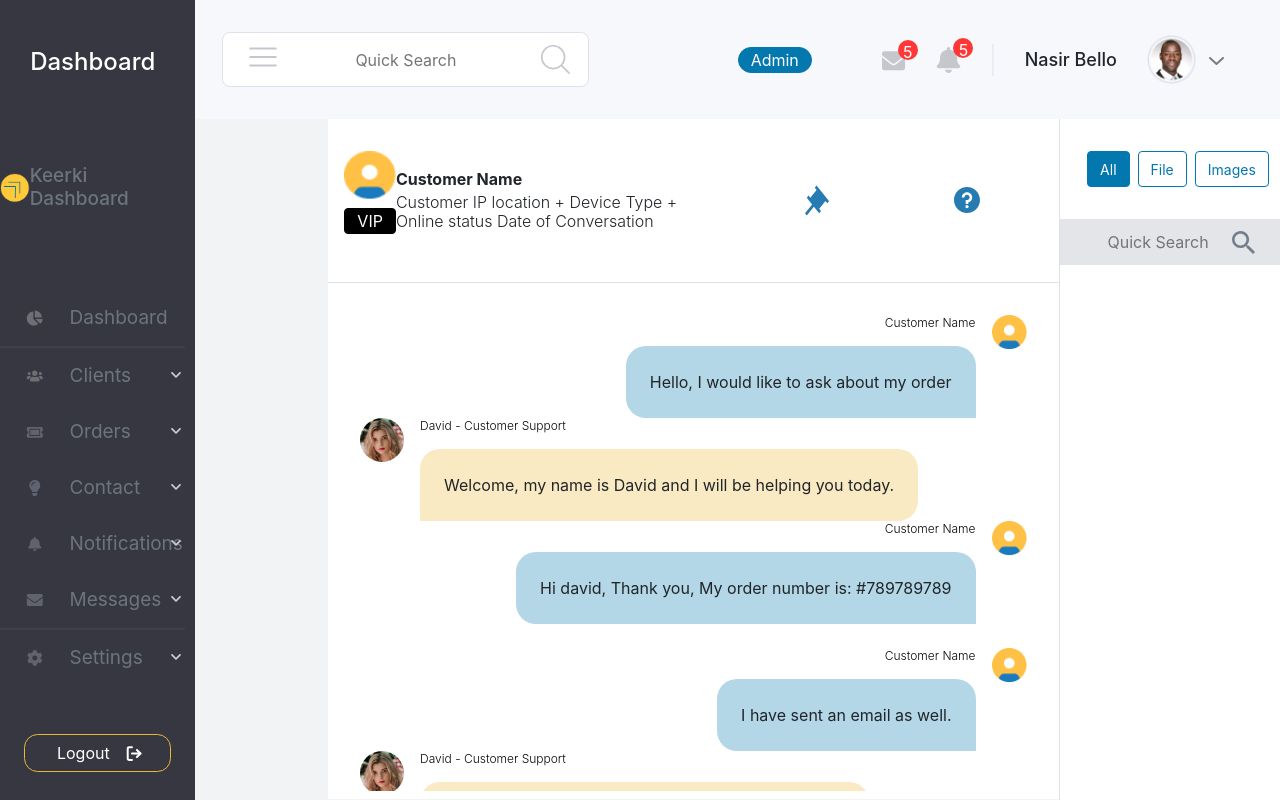
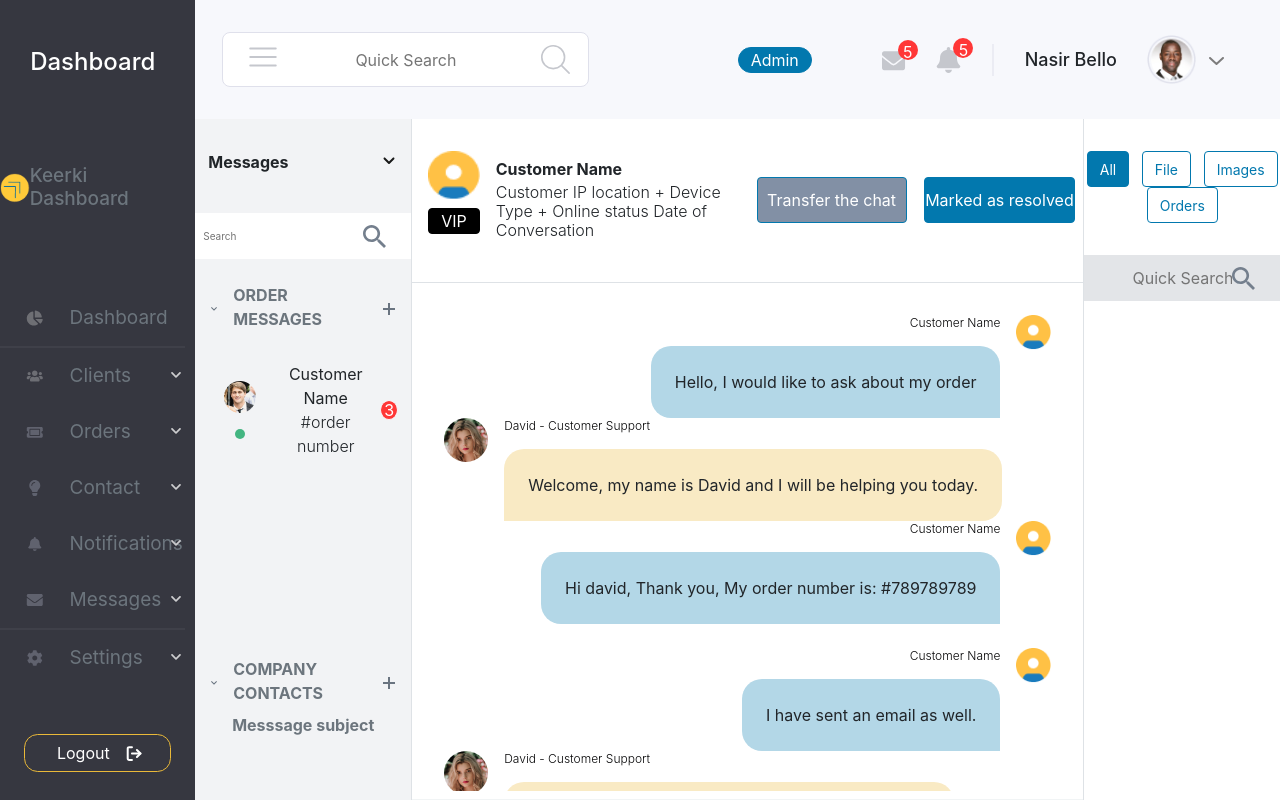
Before and after one commit to i-afaqrashid/keerki, a Vue app: page /admin/dashboard/inbox in a window 1280 px wide. Shown: the top 800 px of the page. Built offline with nearby package versions, Linux system fonts and the light colour scheme.

Commit message:
messages complete

```diff
--- a/src/components/admin/adminInbox.vue
+++ b/src/components/admin/adminInbox.vue
@@ -1,13 +1,153 @@
 <template>
   <div class="d-flex flex-lg-row flex-column w-100 bg-white mt-15">
-    <div class="w-15 admin-inbox-side"></div>
+    <div class="w-15 admin-inbox-side border-right py-4">
+      <button
+        class="w-100 d-flex justify-content-between btn outline-none align-items-center font-weight-bold"
+      >
+        <span>Messages</span>
+        <svg
+          width="18"
+          height="18"
+          viewBox="0 0 18 18"
+          fill="none"
+          xmlns="http://www.w3.org/2000/svg"
+        >
+          <path
+            fill-rule="evenodd"
+            clip-rule="evenodd"
+            d="M5.20711 4.79289C4.81658 4.40237 4.18342 4.40237 3.79289 4.79289C3.40237 5.18342 3.40237 5.81658 3.79289 6.20711L8.29289 10.7071C8.68342 11.0976 9.31658 11.0976 9.70711 10.7071L14.2071 6.20711C14.5976 5.81658 14.5976 5.18342 14.2071 4.79289C13.8166 4.40237 13.1834 4.40237 12.7929 4.79289L9 8.58579L5.20711 4.79289Z"
+            fill="#191919"
+          />
+        </svg>
+      </button>
+      <div class="w-100 bg-white mt-15">
+        <input
+          class="w-100 outline-none search-admin-inbox fs-10 px-2"
+          :placeholder="'Search'"
+        />
+        <svg
+          width="23"
+          height="23"
+          viewBox="0 0 23 23"
+          fill="none"
+          class="position-absolute mx-n5 mt-17"
+          xmlns="http://www.w3.org/2000/svg"
+        >
+          <path
+            fill-rule="evenodd"
+            clip-rule="evenodd"
+            d="M2.63007 8.54774C2.63007 5.2733 5.2733 2.63007 8.54774 2.63007C11.8222 2.63007 14.4654 5.2733 14.4654 8.54774C14.4654 11.8222 11.8222 14.4654 8.54774 14.4654C5.2733 14.4654 2.63007 11.8222 2.63007 8.54774ZM16.438 14.4654H15.3991L15.0309 14.1103C16.3196 12.6112 17.0955 10.665 17.0955 8.54774C17.0955 3.82676 13.2687 0 8.54774 0C3.82676 0 0 3.82676 0 8.54774C0 13.2687 3.82676 17.0955 8.54774 17.0955C10.665 17.0955 12.6112 16.3196 14.1103 15.0309L14.4654 15.3991V16.438L21.0406 23L23 21.0406L16.774 14.8021L16.438 14.4654Z"
+            fill="#747F8D"
+          />
+        </svg>
+      </div>
+      <div class="w-100 d-flex justify-content-between align-items-center pt-4">
+        <div class="d-flex align-items-center">
+          <button class="btn outline-none">
+            <svg
+              width="12"
+              height="12"
+              viewBox="0 0 12 12"
+              fill="none"
+              xmlns="http://www.w3.org/2000/svg"
+            >
+              <path
+                fill-rule="evenodd"
+                clip-rule="evenodd"
+                d="M8.295 4L6 6.2869L3.705 4L3 4.70403L6 7.7L9 4.70403L8.295 4Z"
+                fill="#6A7480"
+              />
+            </svg>
+          </button>
+          <p class="mb-0 text-muted font-weight-bold">ORDER MESSAGES</p>
+        </div>
+        <button class="btn outline-none">
+          <svg
+            width="18"
+            height="18"
+            viewBox="0 0 18 18"
+            fill="none"
+            xmlns="http://www.w3.org/2000/svg"
+          >
+            <path d="M15 10H10V15H8V10H3V8H8V3H10V8H15V10Z" fill="#6A7480" />
+          </svg>
+        </button>
+      </div>
+      <button
+        class="w-100 outline-none btn d-flex justify-content-between align-items-center mt-4"
+      >
+        <div class="d-flex align-items-center">
+          <div class="btn outlin-none">
+            <img src="../../assets/AvataradminInbox.png" />
+            <svg
+              width="10"
+              height="10"
+              viewBox="0 0 10 10"
+              fill="none"
+              class="align-self-end mt-3"
+              xmlns="http://www.w3.org/2000/svg"
+            >
+              <circle cx="5" cy="5" r="5" fill="#43B581" />
+            </svg>
+          </div>
+          <div class="d-flex flex-column align-items-center">
+            <p class="mb-0">Customer Name</p>
+            <p class="mb-0 font-weight-light">#order number</p>
+          </div>
+        </div>
+        <div
+          class="rounded-button-inbox rounded-circle d-flex justify-content-center align-items-center"
+        >
+          3
+        </div>
+      </button>
+      <div
+        class="w-100 d-flex justify-content-between align-items-center pt-lg-14 pt-4"
+      >
+        <div class="d-flex align-items-center">
+          <button class="btn outline-none">
+            <svg
+              width="12"
+              height="12"
+              viewBox="0 0 12 12"
+              fill="none"
+              xmlns="http://www.w3.org/2000/svg"
+            >
+              <path
+                fill-rule="evenodd"
+                clip-rule="evenodd"
+                d="M8.295 4L6 6.2869L3.705 4L3 4.70403L6 7.7L9 4.70403L8.295 4Z"
+                fill="#6A7480"
+              />
+            </svg>
+          </button>
+          <p class="mb-0 text-muted font-weight-bold">COMPANY CONTACTS</p>
+        </div>
+        <button class="btn outline-none">
+          <svg
+            width="18"
+            height="18"
+            viewBox="0 0 18 18"
+            fill="none"
+            xmlns="http://www.w3.org/2000/svg"
+          >
+            <path d="M15 10H10V15H8V10H3V8H8V3H10V8H15V10Z" fill="#6A7480" />
+          </svg>
+        </button>
+      </div>
+      <div class="w-100 d-flex justify-content-center align-items-center pt-2">
+        <p class="text-muted font-weight-bold">Messsage subject</p>
+      </div>
+    </div>
     <div class="pb-4 order-1 order-lg-0">
       <div class="w-100">
         <div
           class="d-flex justify-content-around flex-column flex-md-row align-items-center border-bottom py-15"
         >
-          <div class="width-50 px-4 px-lg-0 d-flex justify-content-around align-items-center">
-            <div class="d-flex flex-column">
+          <div
+            class="width-50 px-4 px-lg-0 d-flex justify-content-around align-items-center"
+          >
+            <div class="d-flex flex-column mx-3">
               <img src="../../assets/messageProfile.png" class="w-100" />
               <p class="btn btn-dark py-0 mt-2">VIP</p>
             </div>
@@ -20,7 +160,7 @@
             </div>
           </div>
           <div
-            class="width-25 pt-4 pt-md-0 d-flex justify-content-around align-items-center"
+            class="width-50 pt-4 pt-md-0 d-flex justify-content-around align-items-center flex-column flex-xl-row"
           >
             <button
               class="d-flex flex-column pt-2 px-2 d-lg-none align-items-center justify-content-center"
@@ -31,32 +171,17 @@
               <span class="px-13 py-1 border-top border-dark"></span>
             </button>
 
-            <svg
-              width="26"
-              height="33"
-              viewBox="0 0 26 33"
-              fill="none"
-              class="btn p-0 outline-none"
-              xmlns="http://www.w3.org/2000/svg"
+            <button
+              class="btn btn-primary px-0 admin-inbox-button admin-btn-color d-flex justify-content-center align-items-center mt-lg-0 mt-2"
             >
-              <path
-                d="M26 17.1107L12.5193 0.207031L10.5923 2.61989L12.5193 5.03616L5.77822 13.4871V13.4905L3.85124 11.0743L1.92562 13.4905L7.70384 20.7342L0 30.3925L1.92562 32.807L9.62946 23.1488L15.4077 30.3925L17.3334 27.9779L15.4077 25.5633L22.1474 17.1107H22.1488L24.0744 19.5252L26 17.1107Z"
-                fill="#267CB2"
-              />
-            </svg>
-            <svg
-              width="28"
-              height="28"
-              viewBox="0 0 28 28"
-              fill="none"
-              class="btn p-0 outline-none"
-              xmlns="http://www.w3.org/2000/svg"
+              Transfer the chat
+            </button>
+
+            <button
+              class="btn btn-primary px-0 admin-inbox-button d-flex justify-content-center align-items-center mt-2 mt-xl-0"
             >
-              <path
-                d="M14 0C6.2804 0 0 6.2818 0 14C0 21.721 6.2804 28 14 28C21.7196 28 28 21.721 28 14C28 6.2818 21.7196 0 14 0ZM14 22.75C13.034 22.75 12.25 21.9674 12.25 21C12.25 20.034 13.034 19.25 14 19.25C14.966 19.25 15.75 20.034 15.75 21C15.75 21.9674 14.966 22.75 14 22.75ZM15.4 16.625V18.2H12.6V14H14C15.5456 14 16.8 12.7442 16.8 11.2C16.8 9.6544 15.5456 8.4 14 8.4C12.4544 8.4 11.2 9.6544 11.2 11.2H8.4C8.4 8.113 10.913 5.6 14 5.6C17.087 5.6 19.6 8.113 19.6 11.2C19.6 13.8054 17.8122 16.0006 15.4 16.625Z"
-                fill="#267CB2"
-              />
-            </svg>
+              Marked as resolved
+            </button>
           </div>
         </div>
       </div>
@@ -216,29 +341,33 @@
           </button>
           <button class="outline-none">
             <svg
-              width="26"
+              width="24"
               height="26"
-              viewBox="0 0 26 26"
+              viewBox="0 0 24 26"
               fill="none"
               xmlns="http://www.w3.org/2000/svg"
             >
               <path
-                d="M13 0C5.8318 0 0 5.8318 0 13C0 20.1695 5.8318 26 13 26C15.6507 26 18.1909 25.2174 20.3476 23.7367L18.8773 21.5943C17.1535 22.7747 15.1229 23.4 13 23.4C7.2657 23.4 2.6 18.7343 2.6 13C2.6 7.2657 7.2657 2.6 13 2.6C18.7343 2.6 23.4 7.2657 23.4 13V14.0166C23.4 15.821 22.6226 16.9 21.32 16.9L21.3174 16.9234C21.2394 16.9065 21.1549 16.9 21.0717 16.9H20.8C20.0681 16.9 18.98 15.8366 18.98 15.1203V13C18.98 9.7032 16.2981 7.02 13 7.02C9.7019 7.02 7.02 9.7019 7.02 13C7.02 16.2981 9.7019 18.98 13 18.98C14.6042 18.98 16.055 18.3378 17.1301 17.3069C17.9738 18.5497 19.409 19.5 20.8 19.5L20.8026 19.4753C20.8832 19.4922 20.9677 19.5 21.0535 19.5H21.32C24.1176 19.5 26 17.2978 26 14.0166V13C26 5.8318 20.1682 0 13 0ZM13 16.3787C11.1358 16.3787 9.62 14.8629 9.62 12.9987C9.62 11.1345 11.1358 9.6187 13 9.6187C14.8642 9.6187 16.38 11.1345 16.38 12.9987C16.38 14.8629 14.8642 16.3787 13 16.3787Z"
-                fill="#4F5659"
+                d="M2.31674 23.6713C-0.81344 20.6097 -0.755101 15.6727 2.39099 12.6222L13.6281 1.72659C16.0022 -0.575427 19.8612 -0.57563 22.2355 1.72659C24.5867 4.00636 24.5896 7.68469 22.2355 9.96715L12.44 19.4557C10.8406 21.0064 8.22754 20.9848 6.65527 19.405C5.14054 17.8831 5.18913 15.4709 6.73306 13.9738L14.4336 6.51738C14.7648 6.19675 15.3074 6.19127 15.6457 6.50515L16.8704 7.64158C17.2087 7.95551 17.2144 8.46992 16.8833 8.79055L9.18357 16.2463C8.91936 16.5025 8.90307 16.9282 9.14886 17.1752C9.38307 17.4105 9.75127 17.4144 9.98929 17.1836L19.7848 7.69505C20.8355 6.67628 20.8355 5.01761 19.7842 3.99828C18.7562 3.0016 17.1079 3.00109 16.0795 3.99828L4.84231 14.8939C2.98001 16.6997 2.95129 19.6226 4.7785 21.4098C6.60047 23.1918 9.54556 23.1941 11.3709 21.4243L20.5884 12.4869C20.9193 12.166 21.462 12.1602 21.8005 12.4739L23.0261 13.6095C23.3646 13.9232 23.3707 14.4376 23.0398 14.7585L13.8223 23.6959C10.6307 26.7904 5.46818 26.7537 2.31674 23.6713Z"
+                fill="#4F5660"
               />
             </svg>
           </button>
-          <button class="outline-none">
+          <button class="outline-none"
+          @click="quickResponses">
             <svg
-              width="29"
-              height="24"
-              viewBox="0 0 29 24"
+              width="20"
+              height="26"
+              viewBox="0 0 20 26"
               fill="none"
               xmlns="http://www.w3.org/2000/svg"
             >
               <path
-                d="M26.2812 24H2.71875C1.21721 24 0 22.6569 0 21V3C0 1.34312 1.21721 0 2.71875 0H26.2812C27.7828 0 29 1.34312 29 3V21C29 22.6569 27.7828 24 26.2812 24ZM6.34375 3.5C4.59197 3.5 3.17188 5.067 3.17188 7C3.17188 8.933 4.59197 10.5 6.34375 10.5C8.09553 10.5 9.51562 8.933 9.51562 7C9.51562 5.067 8.09553 3.5 6.34375 3.5ZM3.625 20H25.375V13L20.4181 7.53031C20.1527 7.23744 19.7223 7.23744 19.4568 7.53031L11.7812 16L8.63685 12.5303C8.37143 12.2374 7.94107 12.2374 7.6756 12.5303L3.625 17V20Z"
-                fill="#4F5660"
+                d="M11 1L1 15.4H10L9 25L19 10.6H10L11 1Z"
+                stroke="#4F5660"
+                stroke-width="2"
+                stroke-linecap="round"
+                stroke-linejoin="round"
               />
             </svg>
           </button>
@@ -283,8 +412,10 @@
     <div
       class="py-15 border-left d-flex flex-column w-xl-25 align-items-center"
     >
-      <div class="d-flex justify-content-center align-items-center w-75">
-        <div class="d-flex justify-content-around align-items-center w-100">
+      <div class="d-flex justify-content-center align-items-center w-100">
+        <div
+          class="d-flex justify-content-around align-items-center w-100 flex-wrap"
+        >
           <button class="fs-14 btn-inbox btn btn-primary">
             {{ $t("inboxAll") }}
           </button>
@@ -293,6 +424,9 @@
           </button>
           <button class="fs-14 btn-inbox btn btn-outline-primary">
             {{ $t("inboxImages") }}
+          </button>
+          <button class="fs-14 btn-inbox btn btn-outline-primary">
+            Orders
           </button>
         </div>
       </div>
@@ -333,12 +467,33 @@ export default {
     sidebarToggle() {
       document.getElementsByClassName("side-bar")[0].classList.toggle("d-none");
     },
+    quickResponses(){
+              this.$router.push({ path: "quick-responses" }).catch(() => {});
+    }
+
   },
 };
 </script>
 <style scoped>
+.rounded-button-inbox {
+  background: #ff3737;
+  width: 20px;
+  height: 20px;
+  color: white;
+  border: 1.5px solid #f7f8fc;
+}
+.search-admin-inbox {
+  height: 46px;
+}
+.admin-inbox-button {
+  min-width: 150px;
+  min-height: 46px;
+}
+.admin-btn-color {
+  background: #8290a5;
+}
 .w-15 {
-  width: 15% !important;
+  min-width: 20%;
 }
 .text-inbox {
   font-weight: 300;
--- a/src/router/index.js
+++ b/src/router/index.js
@@ -34,6 +34,7 @@ import AdminOrders from '../components/admin/orders.vue'
 import AdminOrdersDetailed from '../components/admin/orderDetailed.vue'
 import AdminMessages from '../components/admin/messages.vue'
 import AdminInbox from '../components/admin/adminInbox.vue'
+import QuickResponses from '../components/admin/quickResponses.vue'
 Vue.use(VueRouter)
 
 const routes = [
@@ -86,6 +87,10 @@ const routes = [
       {
         path:"inbox",
         component:AdminInbox
+      },
+      {
+        path:"quick-responses",
+        component:QuickResponses
       }
     ]
   },
```
Also changed, not shown: src/components/admin/quickResponses.vue (added, +41 -0 lines), src/assets/AvataradminInbox.png (added).
